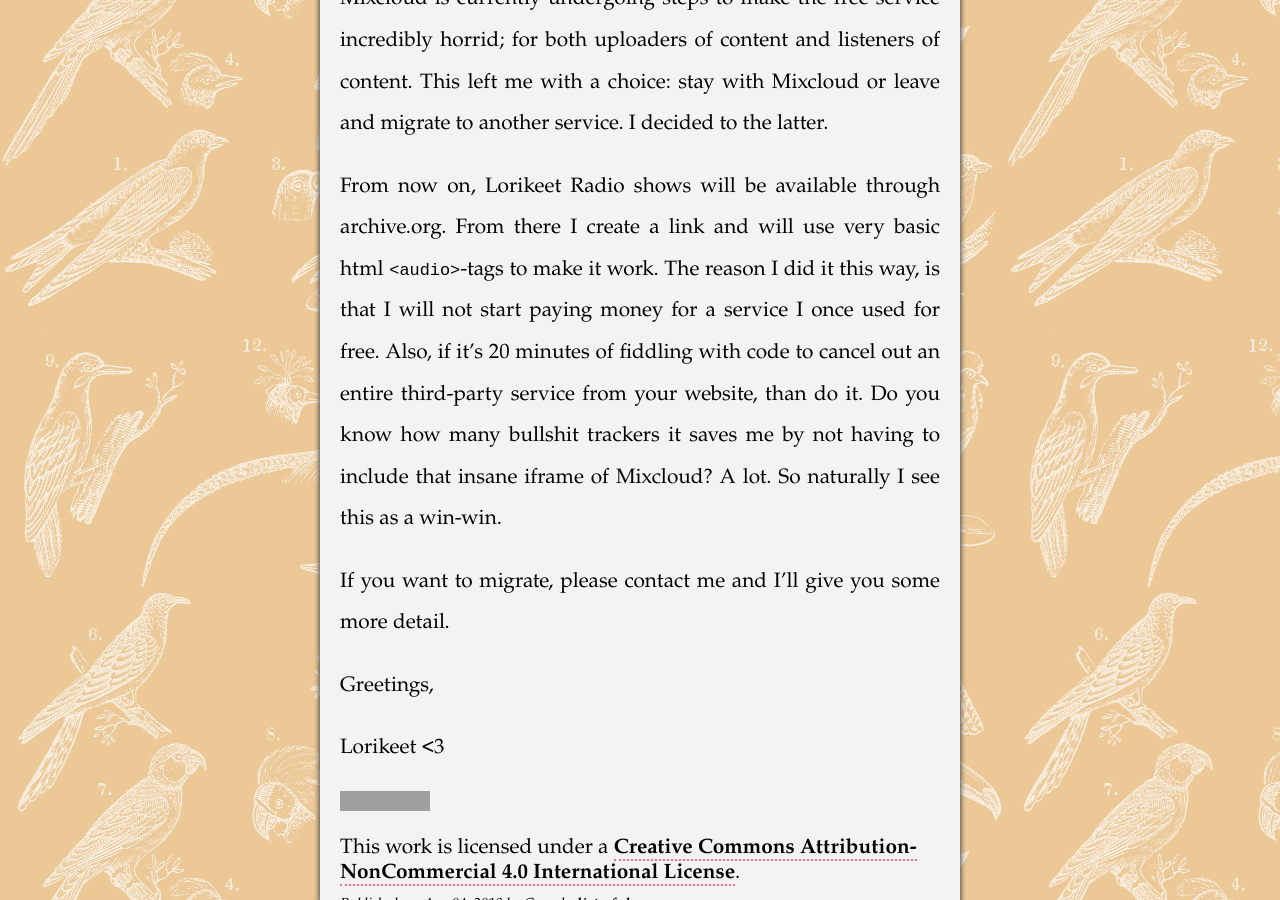
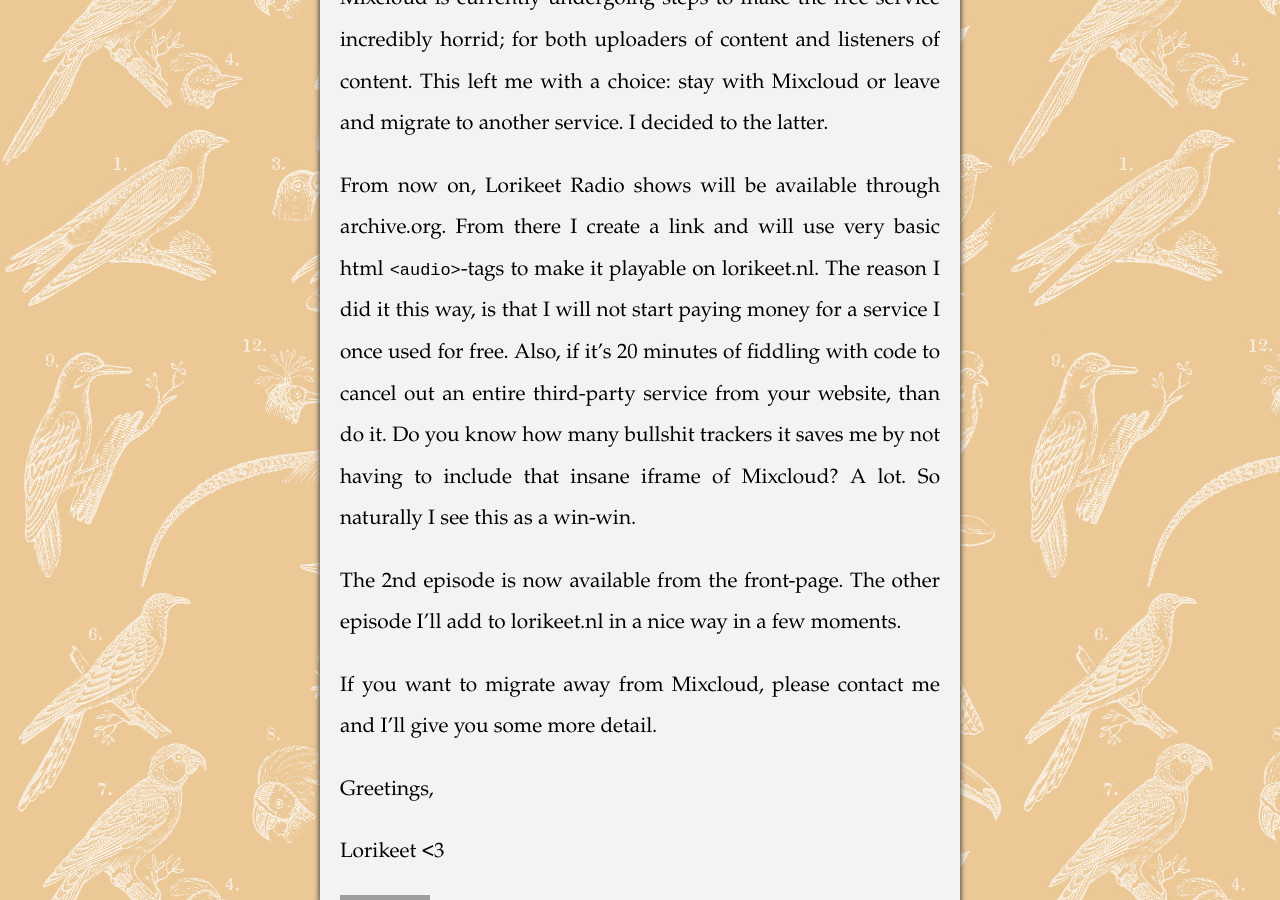
Before and after one commit to grdw/lorikeet, a Jekyll site: the page built from _posts/2019-08-04-migrating-lorikeet-radio.md, in a window 1280 px wide and 900 px high, scrolled down 1322 px. Built offline with Jekyll 4.4.1, drawn with Linux system fonts in a browser that asks for light colours; grey boxes are pictures that could not be loaded.

Commit message:
add migrate text

```diff
--- a/_posts/2019-08-04-migrating-lorikeet-radio.md
+++ b/_posts/2019-08-04-migrating-lorikeet-radio.md
@@ -11,9 +11,11 @@
 
 However proposed changes to Mixcloud <sr>https://www.cultr.com/news/mixcloud-implement-new-changes-for-free-users/</sr> makes me seriously reconsider the use of Mixcloud and the way it fits with Lorikeet Radio and my personal ethos towards music and content sharing. Mixcloud is currently undergoing steps to make the free service incredibly horrid; for both uploaders of content and listeners of content. This left me with a choice: stay with Mixcloud or leave and migrate to another service. I decided to the latter.
 
-From now on, Lorikeet Radio shows will be available through archive.org. From there I create a link and will use very basic html `<audio>`-tags to make it work. The reason I did it this way, is that I will not start paying money for a service I once used for free. Also, if it's 20 minutes of fiddling with code to cancel out an entire third-party service from your website, than do it. Do you know how many bullshit trackers it saves me by not having to include that insane iframe of Mixcloud? A lot. So naturally I see this as a win-win.
+From now on, Lorikeet Radio shows will be available through archive.org. From there I create a link and will use very basic html `<audio>`-tags to make it playable on lorikeet.nl. The reason I did it this way, is that I will not start paying money for a service I once used for free. Also, if it's 20 minutes of fiddling with code to cancel out an entire third-party service from your website, than do it. Do you know how many bullshit trackers it saves me by not having to include that insane iframe of Mixcloud? A lot. So naturally I see this as a win-win.
 
-If you want to migrate, please contact me and I'll give you some more detail.
+The 2nd episode is now available from the front-page. The other episode I'll add to lorikeet.nl in a nice way in a few moments.
+
+If you want to migrate away from Mixcloud, please contact me and I'll give you some more detail.
 
 Greetings,
 
```
